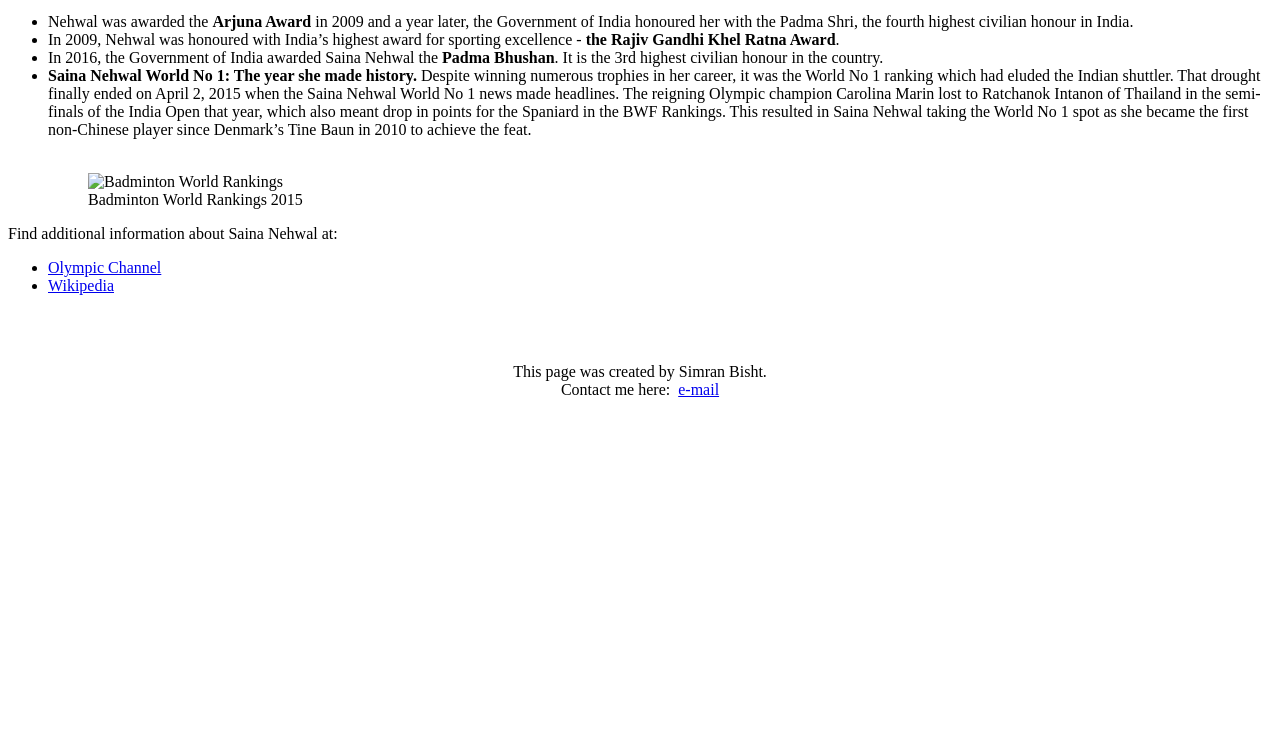
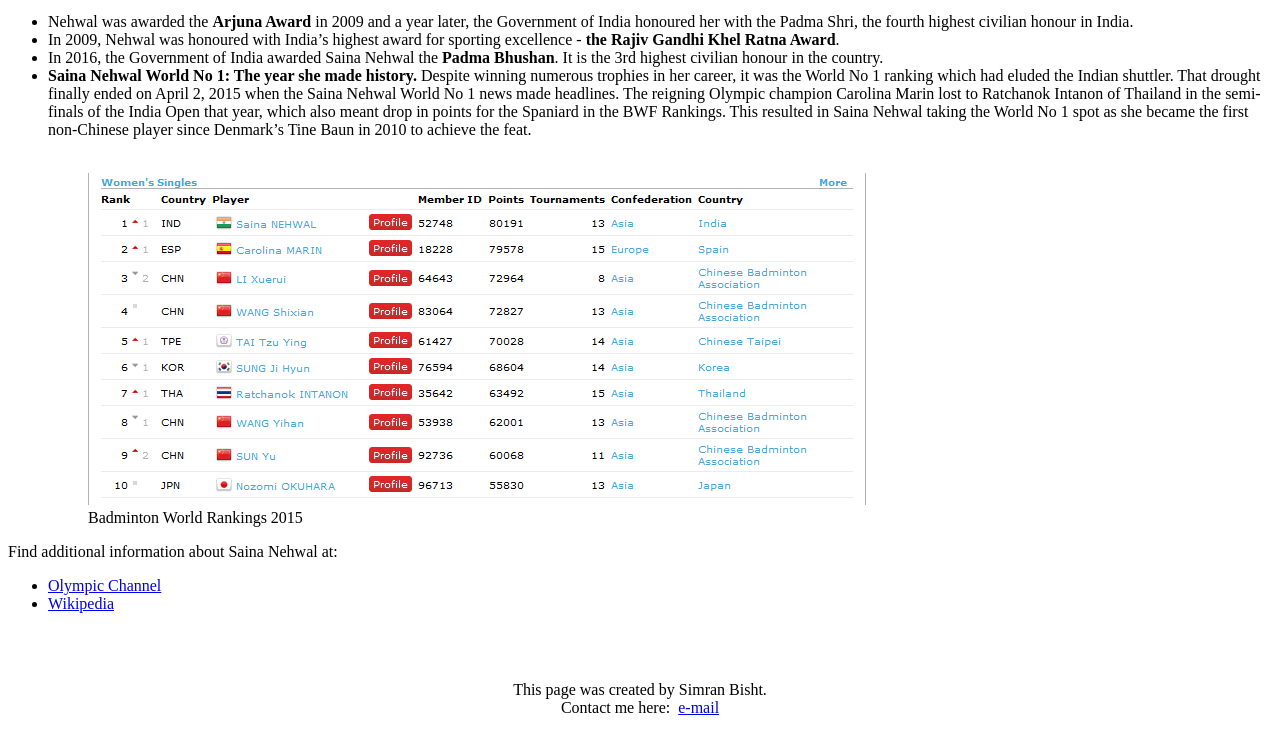
Before and after one commit to SimranBisht/Tribute_Page-Saina_Nehwal, a plain HTML site: page index.html in a window 1280 px wide. Shown: the part 2033-2766 px from the top of the page. Before the commit the page ends 2448 px from the top, so only its background shows below. Drawn offline with Linux system fonts and the light colour scheme.

Commit message:
Update index.html

```diff
--- a/index.html
+++ b/index.html
@@ -77,7 +77,7 @@
         </li>
         <li><b>Saina Nehwal World No 1: The year she made history. </b>Despite winning numerous trophies in her career, it was the World No 1 ranking which had eluded the Indian shuttler. That drought finally ended on April 2, 2015 when the Saina Nehwal World No 1 news made headlines. The reigning Olympic champion Carolina Marin lost to Ratchanok Intanon of Thailand in the semi-finals of the India Open that year, which also meant drop in points for the Spaniard in the BWF Rankings. This resulted in Saina Nehwal taking the World No 1 spot as she became the first non-Chinese player since Denmark’s Tine Baun in 2010 to achieve the feat.<br><br>
           <figure>
-            <img src="World Rankings.png" alt="Badminton World Rankings" width="778px"><br>
+            <img src="Ranking.png" alt="Badminton World Rankings" width="778px"><br>
             <figcaption>Badminton World Rankings 2015</figcaption>
           </figure>
         </li>
```
